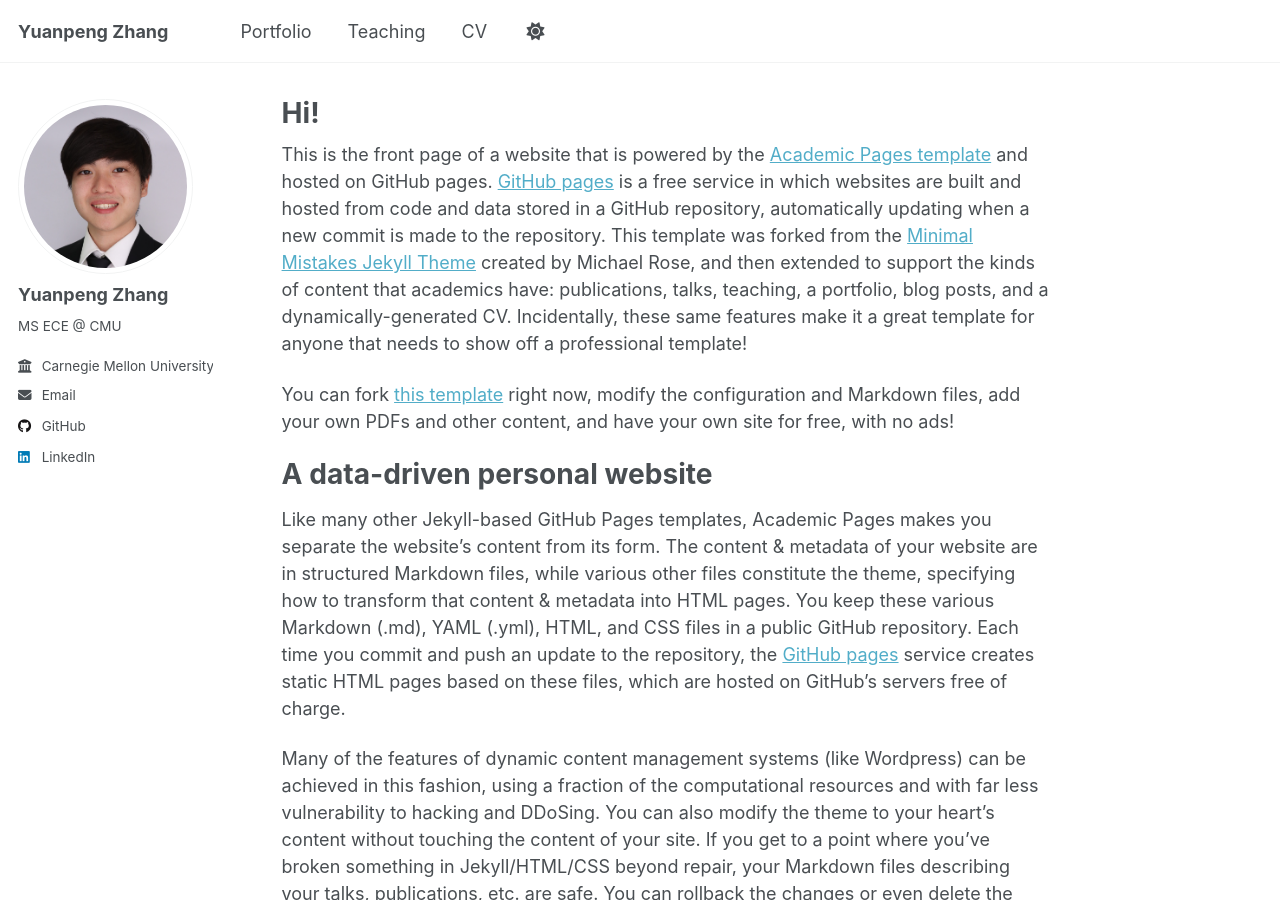
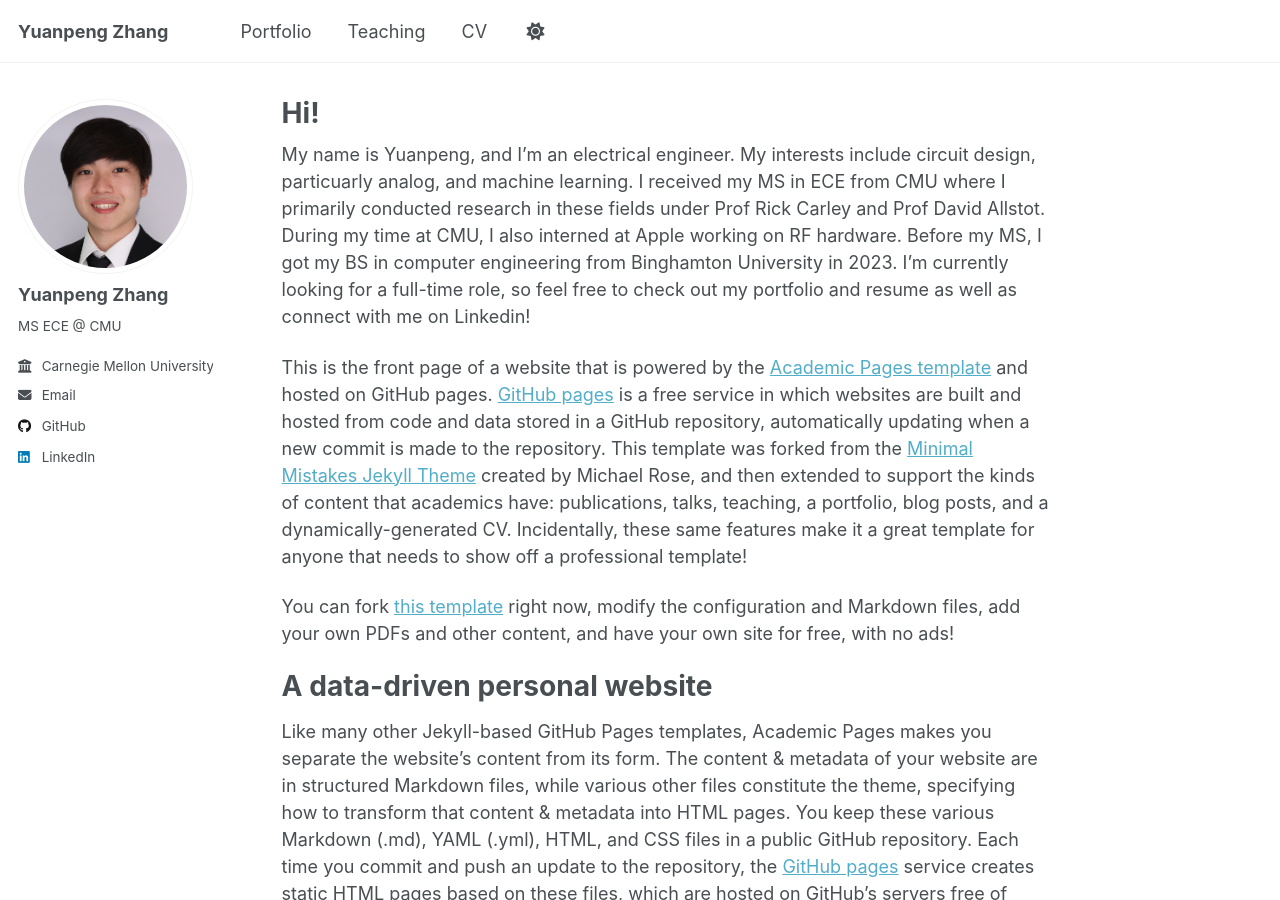
Before and after one commit to yuanpenguin/yuanpenguin.github.io, a Jekyll site: the page built from _pages/about.md, in a window 1280 px wide and 900 px high. Built offline with Jekyll 4.4.1, drawn with Linux system fonts in a browser that asks for light colours; a script that is not in the unit is left out.

Commit message:
Update about.md

```diff
--- a/_pages/about.md
+++ b/_pages/about.md
@@ -6,6 +6,8 @@ redirect_from:
   - /about/
   - /about.html
 ---
+
+My name is Yuanpeng, and I'm an electrical engineer. My interests include circuit design, particuarly analog, and machine learning. I received my MS in ECE from CMU where I primarily conducted research in these fields under Prof Rick Carley and Prof David Allstot. During my time at CMU, I also interned at Apple working on RF hardware. Before my MS, I got my BS in computer engineering from Binghamton University in 2023. I'm currently looking for a full-time role, so feel free to check out my portfolio and resume as well as connect with me on Linkedin!
 
 This is the front page of a website that is powered by the [Academic Pages template](https://github.com/academicpages/academicpages.github.io) and hosted on GitHub pages. [GitHub pages](https://pages.github.com) is a free service in which websites are built and hosted from code and data stored in a GitHub repository, automatically updating when a new commit is made to the repository. This template was forked from the [Minimal Mistakes Jekyll Theme](https://mmistakes.github.io/minimal-mistakes/) created by Michael Rose, and then extended to support the kinds of content that academics have: publications, talks, teaching, a portfolio, blog posts, and a dynamically-generated CV. Incidentally, these same features make it a great template for anyone that needs to show off a professional template!
 
```
